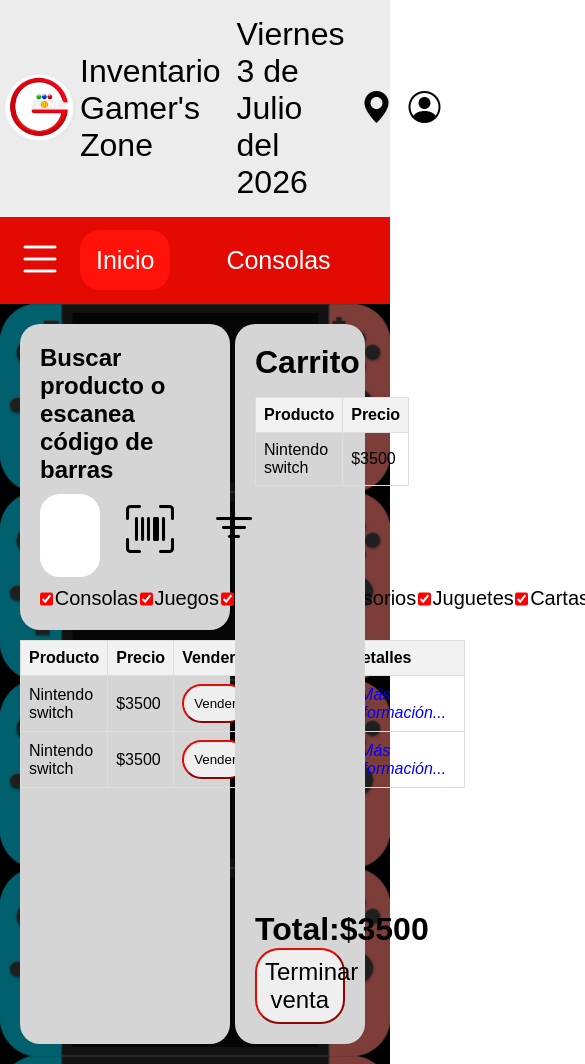
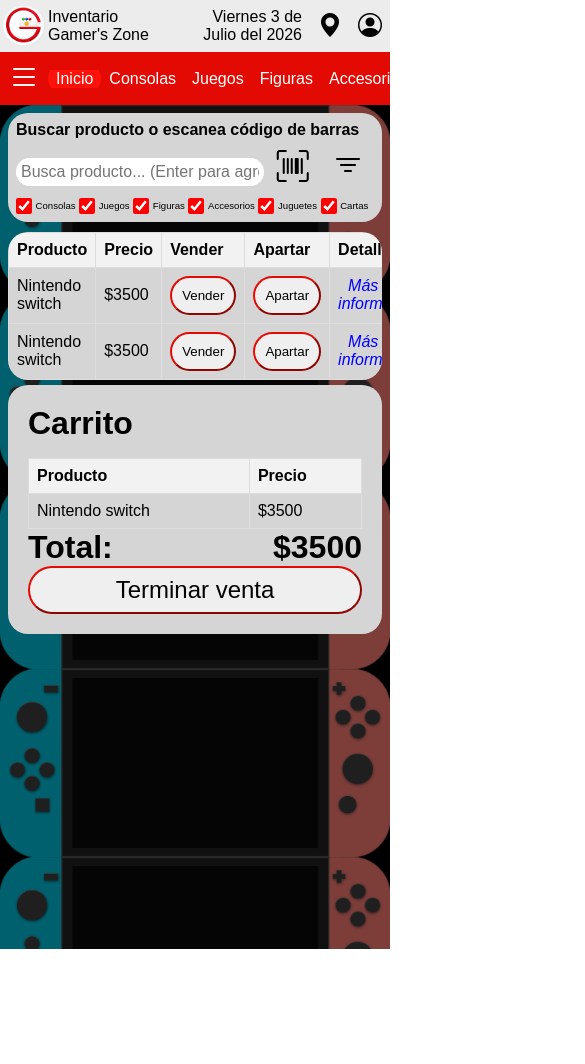
Before and after one commit to SergioReyesZ/Gamers-Zone, a plain HTML site: page index.html in a window 390 px wide. Shown: the top 1064 px of the page, 585 px wide, since content can reach past the window. After the commit the page ends 949 px from the top, so only its background shows below. Drawn offline with nearby package versions, Linux system fonts and the light colour scheme.

Commit message:
V1.1
Index responsivo al ancho del teléfono y algunos errores de diseño borrados o actualizados en el css

```diff
--- a/css/index.css
+++ b/css/index.css
@@ -4,7 +4,10 @@
     box-sizing: border-box;
     font-family: sans-serif;
 }
-
+html, body {
+    max-width: 100%;
+    overflow-x: hidden; /* Corta cualquier elemento que intente salirse por los lados */
+}
 .contenedor{
     background-image: url(../iconos/background.jpg);
     background-size: contain;
@@ -41,7 +44,6 @@
 .abrir-menu{
     display: flex;
     align-items: start;
-    top: 120px;
     padding: 1rem;
     color: white;
 }
@@ -75,6 +77,7 @@
     border-radius: 0  2rem 2rem 0;
     box-shadow: 0 0 0 100vmax rgba(0, 0, 0, .5);
     overflow-y: auto;
+    z-index: 500;
 }
 
 .nav::-webkit-scrollbar{
@@ -231,8 +234,8 @@
     display: flex;
     align-items: stretch;
     gap: 5px;
-    height: 90vh;
-    padding-top: 1.5rem; /* Añade el espacio aquí arriba de forma global */
+    height: 100vh;
+    padding-top: 1.5rem;
     padding: 20px;
 }
 
@@ -279,6 +282,8 @@
     flex-grow: 1;
     display: flex; /* Para controlar la tabla real de adentro */
     flex-direction: column;
+    width: 100%;
+    overflow-x: auto;
 }
 
 .tabla-principal{
@@ -481,3 +486,120 @@
 .--InputDatos .botones .guardar{
     width: 100%;
 }
+
+/* --- Adaptación para celulares (Responsive Design) --- */
+
+@media (max-width: 768px) {
+.contenedor{
+    width: 100%;
+}
+.menu{
+    font-size: 1rem;
+}
+.logo{
+    max-width: 3rem;
+}
+
+.derecha{
+    gap: 0.5;
+    right: 0;
+    text-align: end;
+    padding: 0.5rem;
+}
+.boton-header{
+    border: 0;
+    font-size: 1.5rem;
+    background-color: transparent;
+    cursor: pointer;
+}
+
+.menu-principal{
+    font-size: 1rem;
+}
+
+.nav-bar {
+        flex: 1; /* Toma solo el espacio sobrante sin encimarse al botón del menú */
+        overflow-x: auto;
+        overflow-y: hidden; /* Elimina por completo el movimiento hacia arriba y abajo */
+        touch-action: pan-x; /* Le dice a la pantalla táctil: "aquí solo se desliza de lado a lado" */
+    }
+
+    /* Oculta la barra de desplazamiento para que se vea más limpio */
+    .nav-bar::-webkit-scrollbar {
+        display: none;
+    }
+
+.list-nav-bar{
+    gap: 0;
+    display: flex;
+    align-items: center; /* Alinea los elementos al centro para evitar espacios fantasma */
+    height: 100%;
+}
+
+.list-nav-bar a{
+    white-space: nowrap;
+    font-size: 1rem;
+    padding: 0.5rem;
+}
+.abrir-menu{
+    padding: 0.5rem;
+}
+
+.abrir-menu, .cerrar-menu{
+    font-size: 2rem;
+}
+
+.nav{
+    width: 70%;
+}
+
+.contenedor{
+    padding: 0.5rem;
+    flex-direction: column;
+}
+
+.busqueda{
+    white-space: normal;
+    padding: 0.5rem;
+    overflow-wrap: break-word;
+  word-break: break-word;
+}
+.busqueda p{
+    font-size: 1rem;
+}
+.buscar{
+    font-size: 1rem;
+    margin-top: 0.5rem;
+    padding: 5px;
+}
+
+.boton-escanear, .boton-filtrar{
+    font-size: 2rem;
+    color: black;
+}
+
+.check-op{
+    margin-top: 0.1rem;
+}
+.check-op input{
+    width: 1rem;
+    height: 1rem;
+}
+
+.check-op label{
+    font-size: 0.6rem;
+
+}
+
+.busqueda-opc{
+    gap: 0.2rem;
+}
+
+.contenedor-izquierda{
+    width: 100%;
+}
+.carrito{
+    width: 100%;
+}
+
+}
--- a/index.html
+++ b/index.html
@@ -2,6 +2,7 @@
 <html>
     <head>
         <meta charset="UTF-8">
+        <meta name="viewport" content="width=device-width, initial-scale=1.0">
         <link rel="stylesheet" href="https://cdn.jsdelivr.net/npm/bootstrap-icons@1.13.1/font/bootstrap-icons.min.css">
         <link rel="stylesheet" href="css/index.css">
         <title>Gamer's Zone - Inicio</title>
@@ -102,7 +103,7 @@
             </nav>
         </div>
 
-        <container class="contenedor">
+        <div class="contenedor">
 
         <div class="contenedor-izquierda">
             <div class="busqueda">
@@ -110,7 +111,7 @@
                 <div class="busqueda-opc">
                 <input class="buscar" placeholder="Busca producto... (Enter para agregar)">
                 <button class="boton-escanear"><i class="bi bi-upc-scan"></i></button>
-                <container class="container-filtro">
+                <div class="container-filtro">
                     <button class="boton-filtrar" id="boton-filtrar"><i class="bi bi-filter"></i></button>
                     <div class="filtro" id="filtro">
                         <label>Precio</label>
@@ -121,21 +122,21 @@
                             <button><i class="bi bi-arrow-right-circle-fill"></i></button>
                         </div>
                     </div>
-                </container>
+                </div>
                 </div>
                 <div class="check-op">
-                    <input type="checkbox" checked>
-                    <label>Consolas</label>
-                    <input type="checkbox" checked>
-                    <label>Juegos</label>
-                    <input type="checkbox" checked>
-                    <label>Figuras</label>
-                    <input type="checkbox" checked>
-                    <label>Accesorios</label>
-                    <input type="checkbox" checked>
-                    <label>Juguetes</label>
-                    <input type="checkbox" checked>
-                    <label>Cartas</label>
+                    <input type="checkbox" checked id="consolasBox">
+                    <label for="consolasBox">Consolas</label>
+                    <input type="checkbox" id="juegosBox" checked>
+                    <label for="juegosBox">Juegos</label>
+                    <input type="checkbox" id="figurasBox" checked>
+                    <label for="figurasBox">Figuras</label>
+                    <input type="checkbox" id="accesoriosBox" checked>
+                    <label for="accesoriosBox">Accesorios</label>
+                    <input type="checkbox" id="juguetesBox" checked>
+                    <label for="juguetesBox">Juguetes</label>
+                    <input type="checkbox" id="cartasBox" checked>
+                    <label for="cartasBox">Cartas</label>
                 </div>
 
 
@@ -187,7 +188,7 @@
             </div>
             <button class="venta-end">Terminar venta</button>
         </div>
-        </container>
+    </div>
 
 
         <script src="scripts/index.js"></script>
```
